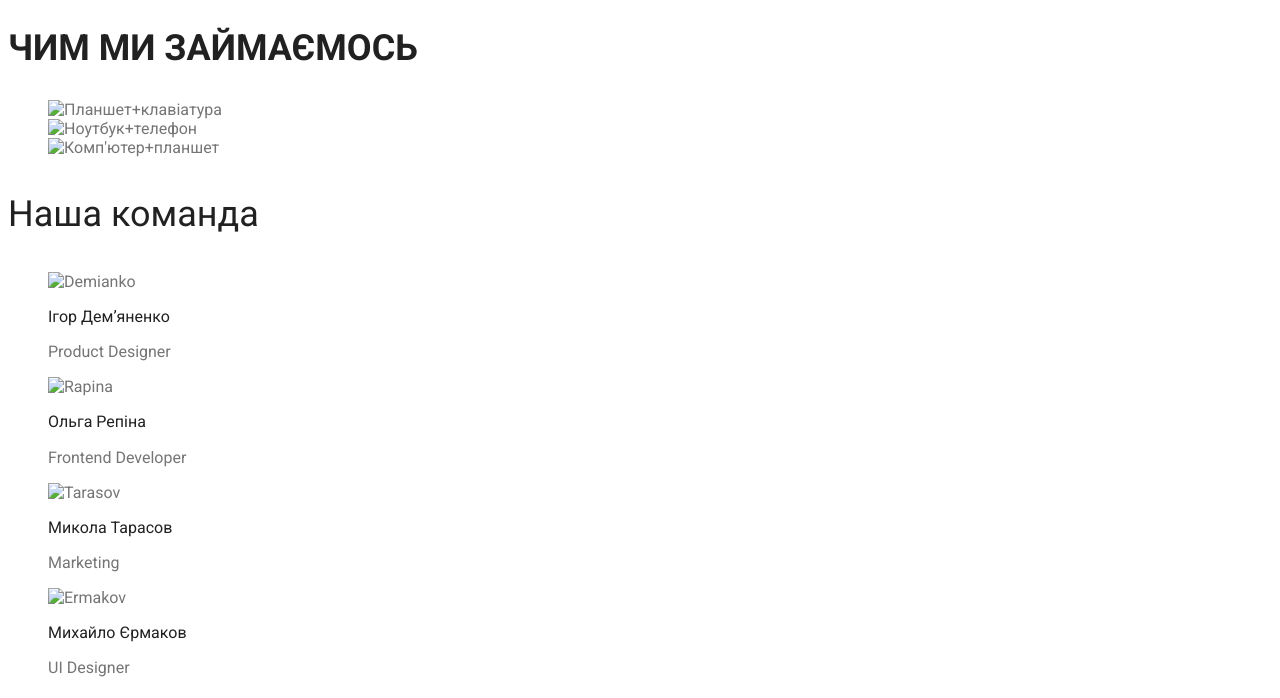
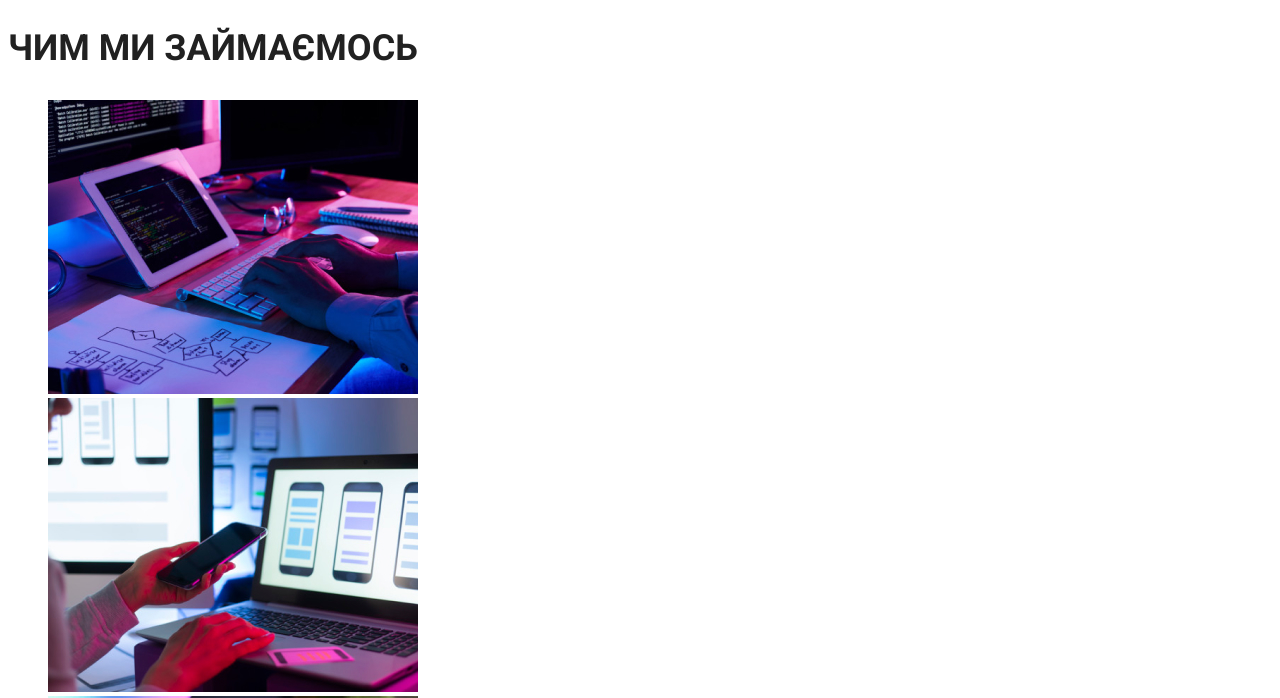
Before and after one commit to yakovlevalera/goiteens-homevork-4, a plain HTML site: page index.html in a window 1280 px wide. Shown: the part 726-1424 px from the top of the page. Drawn offline with Linux system fonts and the light colour scheme; the site is published under a folder, as on GitHub Pages, so addresses that start at the root find nothing.

Commit message:
дз №4

```diff
--- a/index.html
+++ b/index.html
@@ -58,9 +58,9 @@
     <section>
         <h2 class="tittle">ЧИМ МИ ЗАЙМАЄМОСЬ</h2>
     <ul>
-        <li><img src="/img:webstudio/Чим ми займаємося/planchetclaviatura.jpg" alt="Планшет+клавіатура"></li>
-        <li><img src="/img:webstudio/Чим ми займаємося/noutbuktelephone.jpg" alt="Ноутбук+телефон"></li>
-        <li><img src="/img:webstudio/Чим ми займаємося/computerplanchet.jpg" alt="Комп'ютер+планшет"></li>
+        <li><img src="./img:webstudio/Чим ми займаємося/planchetclaviatura.jpg" alt="Планшет+клавіатура"></li>
+        <li><img src="./img:webstudio/Чим ми займаємося/noutbuktelephone.jpg" alt="Ноутбук+телефон"></li>
+        <li><img src="./img:webstudio/Чим ми займаємося/computerplanchet.jpg" alt="Комп'ютер+планшет"></li>
     </ul>
     </section>
     <!-- Секція знайомства -->
@@ -68,22 +68,22 @@
         <p class="tittle">Наша команда</p>
         <ul>
             <li>
-                <img src="/img:webstudio/наша команда/igordemyanenko.jpg" alt="Demianko" width="270" height="260">
+                <img src="./img:webstudio/наша команда/igordemyanenko.jpg" alt="Demianko" width="270" height="260">
                 <p class="paragraph1">Ігор Дем’яненко</p>
                 <p class="paragraph2">Product Designer</p>
             </li>
             <li>
-                <img src="/img:webstudio/наша команда/olgarepina.jpg" alt="Rapina" width="270" height="260">
+                <img src="./img:webstudio/наша команда/olgarepina.jpg" alt="Rapina" width="270" height="260">
                 <p class="paragraph1">Ольга Репіна</p>
                 <p class="paragraph2">Frontend Developer</p>
             </li>
             <li>
-                <img src="/img:webstudio/наша команда/mikolatarasov.jpg" alt="Tarasov" width="270" height="260">
+                <img src="./img:webstudio/наша команда/mikolatarasov.jpg" alt="Tarasov" width="270" height="260">
                 <p class="paragraph1">Микола Тарасов</p>
                 <p class="paragraph2">Marketing</p>
             </li>
             <li>
-                <img src="/img:webstudio/наша команда/mihailoyermakov.jpg" alt="Ermakov" width="270" height="260">
+                <img src="./img:webstudio/наша команда/mihailoyermakov.jpg" alt="Ermakov" width="270" height="260">
                 <p class="paragraph1">Михайло Єрмаков</p>
                 <p class="paragraph2">UI Designer</p>
             </li>
```
